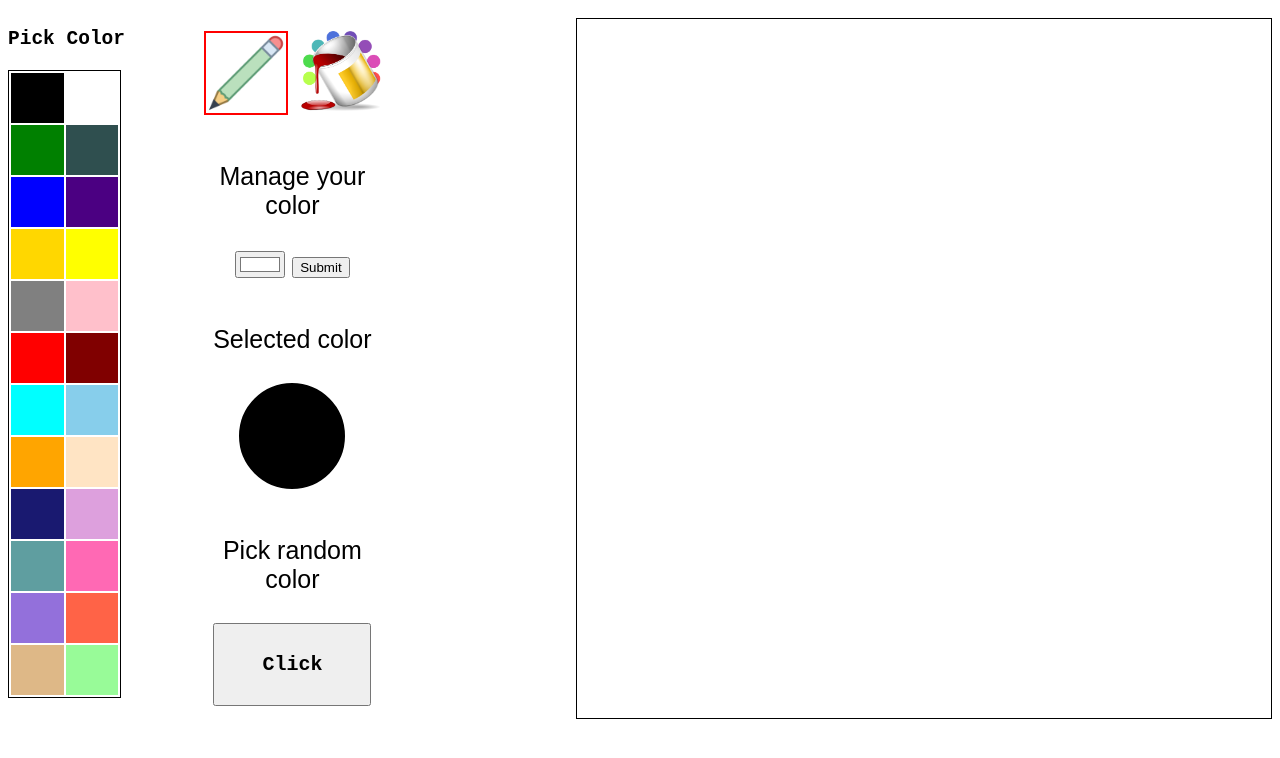
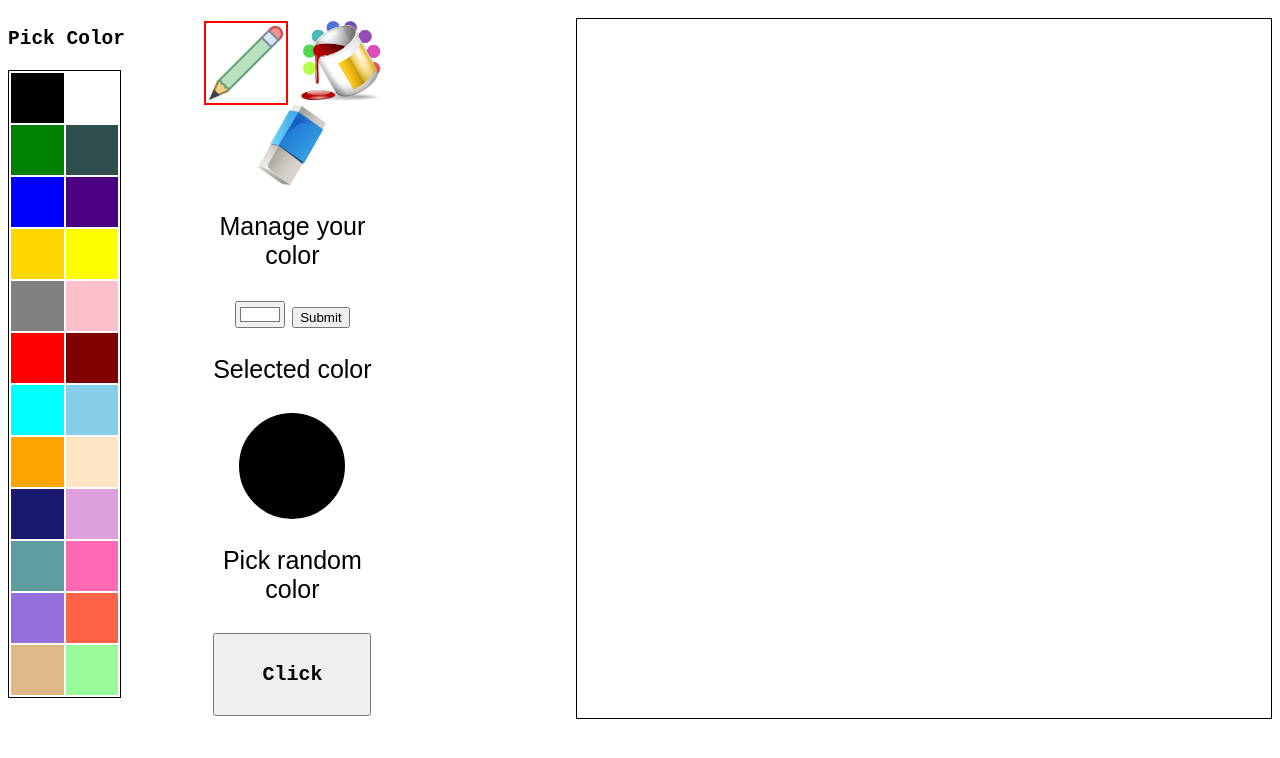
Before and after one commit to swagatachakraborty/swagatachakraborty.github.io, a plain HTML site: page index.html in a window 1280 px wide. Drawn offline with Linux system fonts and the light colour scheme.

Commit message:
Add another tool : eraser.

```diff
--- a/index.html
+++ b/index.html
@@ -1,6 +1,9 @@
 <html>
 
 	<head>
+		<title>
+			Paint
+		</title>
 		<link rel="icon" href="/images/paintIcon.png">
 		<link rel="stylesheet" type="text/css" href="/style.css">
 		<script src="/main.js"> </script>
@@ -66,14 +69,15 @@
 			</section>
 
 			<section class="middle">
-				<section class="tool">
-					<article>
+				<section class="tool-bar">
+					<section class="tool-row"  display="inline">
 						<img id="pencil" src="/images/color-pencil.png" height="80px" onclick="selectTool(id)" />
-					</article>
+						<img id="brush" src="/images/paint.png" height="80px" onclick="selectTool(id)" />
+					</section>
 
-					<article>
-						<img id="brush" src="/images/paint.png" height="80px" onclick="selectTool(id)" />
-					</article>
+					<section class="tool-row">
+						<img id="eraser"  src="/images/eraser.png" height="80px" onclick="selectTool(id), updateCurrentColor('')">
+					</section>
 				</section>
 
 				<section class="color-window">
--- a/main.js
+++ b/main.js
@@ -1,7 +1,7 @@
 let random_color_clicked = true;
-let color;
 let drawing = false;
-let pencil, brush;
+let color, activeTool;
+let tools = [ 'brush', 'pencil', 'eraser' ];
 
 const random = (range) => Math.floor(Math.random() * range);
 
@@ -34,7 +34,7 @@ const createBoard = function () {
 	let max = 140;
 	let table = `<table
 	class=canvas
-	onclick='drawOrFill(event.target)'
+	onclick='startTool(event.target)'
 	onmousemove='draw(event.target)'>
 	<tbody>`;
 	for(let x = 0; x < max; x++){
@@ -60,9 +60,13 @@ const updateColorByValue = function (id) {
 	updateCurrentColor(selectedColor);
 };
 
-const drawOrFill = function (pixel) {
+const startTool = function (pixel) {
 	startOrStopDrawing();
-	if(brush)	fill(pixel);
+	switch(activeTool) {
+		case 'pencil': break;
+		case 'brush': fill(pixel); break;
+		case 'eraser': updateCurrentColor('');
+	}
 };
 
 const fill = function (pixel) {
@@ -93,11 +97,8 @@ const getAdjuscentPixels = function (id) {
 	return adjuscentIds.map(getElement);
 };
 
-const selectTool = function (activeTool) {
-	let deactiveTool ;
-	[pencil, brush, deactiveTool] = (activeTool == 'pencil')
-		? [true, false, 'brush']
-		: [false, true, 'pencil'];
+const selectTool = function (selectedTool) {
+	tools.forEach( tool => getElement(tool).style.border = '0px');
+	activeTool = selectedTool;
 	getElement(activeTool).setAttribute('style', 'border: 2px solid red');
-	getElement(deactiveTool).style.border = '0px';
 };
--- a/style.css
+++ b/style.css
@@ -25,8 +25,14 @@
 	justify-content: space-around;
 }
 
-.tool {
+.tool-bar {
 	width: 100%;
+	display: flex;
+	flex-direction: column;
+	justify-content: space-around;
+}
+
+.tool-row {
 	display: flex;
 	justify-content: space-around;
 }
```
Also changed, not shown: images/eraser.png (added).
